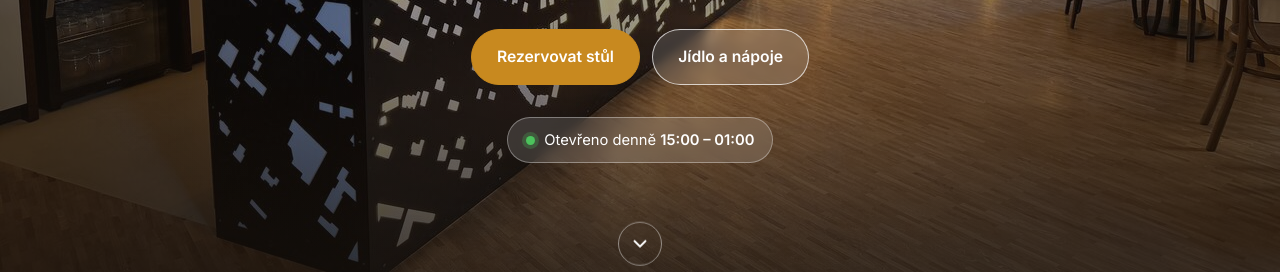
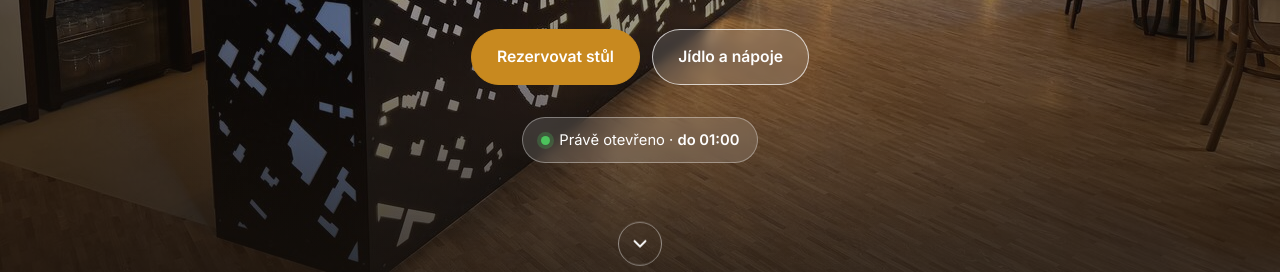
Before and after one commit to matyaskriz1/Pub-Podzemi-web, a plain HTML site: page index.html in a window 1280 px wide. Shown: the part 526-798 px from the top of the page. Drawn offline with Linux system fonts and the light colour scheme.

Commit message:
Štítek otevřeno/zavřeno podle aktuálního času
Na úvodní fotce se podle českého času ukazuje zelené „Právě otevřeno“
(15:00–01:00) nebo červené „Právě zavřeno“, v češtině i angličtině.

Co-Authored-By: Claude Opus 5.5 <noreply@anthropic.com>
Claude-Session: https://claude.ai/code/session_015Y6A5Vf8Mc4FnFD6LjWGQ5

```diff
--- a/index.html
+++ b/index.html
@@ -9,7 +9,7 @@
   <link rel="preconnect" href="https://fonts.googleapis.com">
   <link rel="preconnect" href="https://fonts.gstatic.com" crossorigin>
   <link href="https://fonts.googleapis.com/css2?family=Fraunces:opsz,wght@9..144,500;9..144,700&family=Inter:wght@400;500;600&display=swap" rel="stylesheet">
-  <link rel="stylesheet" href="style.css?v=5">
+  <link rel="stylesheet" href="style.css?v=6">
 </head>
 <body>
 
@@ -45,9 +45,9 @@
       <a href="tel:+420602211362" class="btn js-reserve" data-en="Book a table">Rezervovat stůl</a>
       <a href="#nabidka" class="btn btn--light" data-en="Food &amp; drinks">Jídlo a nápoje</a>
     </div>
-    <span class="hero__badge">
+    <span class="hero__badge" id="open-status">
       <span class="hero__badge-dot"></span>
-      <span data-en="Open daily &lt;strong&gt;3 pm – 1 am&lt;/strong&gt;">Otevřeno denně <strong>15:00 – 01:00</strong></span>
+      <span class="hero__badge-text" data-en="Open daily &lt;strong&gt;3 pm – 1 am&lt;/strong&gt;">Otevřeno denně <strong>15:00 – 01:00</strong></span>
     </span>
   </div>
   <a href="#info" class="hero__scroll" aria-label="Posunout dolů" data-en-aria-label="Scroll down"><svg viewBox="0 0 24 24"><path d="M6 9l6 6 6-6"/></svg></a>
@@ -213,6 +213,6 @@
   </div>
 </footer>
 
-<script src="main.js?v=5"></script>
+<script src="main.js?v=6"></script>
 </body>
 </html>
--- a/main.js
+++ b/main.js
@@ -183,3 +183,32 @@ if (navEl) {
   if (links) links.addEventListener('click', () => setTimeout(updateNav, 0));
   updateNav();
 }
+
+/* ---------- Otevřeno / zavřeno podle aktuálního českého času ---------- */
+// Otevírací doba: každý den 15:00 – 01:00.
+const OPEN_HOUR = 15, CLOSE_HOUR = 1;
+const statusEl = document.getElementById('open-status');
+
+function pragueHour() {
+  const parts = new Intl.DateTimeFormat('en-GB', { timeZone: 'Europe/Prague', hour: '2-digit', hour12: false })
+    .formatToParts(new Date());
+  return Number(parts.find(p => p.type === 'hour').value) % 24;
+}
+
+function renderOpenStatus() {
+  if (!statusEl) return;
+  const h = pragueHour();
+  const open = h >= OPEN_HOUR || h < CLOSE_HOUR;
+  const text = statusEl.querySelector('.hero__badge-text');
+  const msg = {
+    cs: open ? 'Právě otevřeno · <strong>do 01:00</strong>' : 'Právě zavřeno · <strong>otevíráme v 15:00</strong>',
+    en: open ? 'Open now · <strong>until 1 am</strong>' : 'Closed now · <strong>opens at 3 pm</strong>'
+  };
+  statusEl.classList.toggle('is-closed', !open);
+  // Uložíme obě jazykové verze, aby je přepínač jazyka správně vystřídal.
+  text.dataset.cs = msg.cs;
+  text.dataset.en = msg.en;
+  text.innerHTML = msg[currentLang];
+}
+renderOpenStatus();
+setInterval(renderOpenStatus, 60 * 1000);
--- a/style.css
+++ b/style.css
@@ -70,6 +70,7 @@ p + p { margin-top: .9rem; }
 .hero .hero__actions { justify-content: center; }
 .hero__badge { display: inline-flex; align-items: center; gap: .6rem; margin-top: 2rem; background: rgba(255,255,255,.14); border: 1px solid rgba(255,255,255,.35); backdrop-filter: blur(6px); padding: .6rem 1.1rem; border-radius: 999px; font-size: .92rem; white-space: nowrap; }
 .hero__badge-dot { width: 9px; height: 9px; border-radius: 50%; background: #4cc25c; box-shadow: 0 0 0 4px rgba(76,194,92,.25); }
+.hero__badge.is-closed .hero__badge-dot { background: #e5484d; box-shadow: 0 0 0 4px rgba(229,72,77,.28); }
 .hero__scroll { position: absolute; z-index: 1; bottom: 22px; left: 50%; transform: translateX(-50%); width: 44px; height: 44px; display: grid; place-items: center; color: #fff; border-radius: 50%; border: 1px solid rgba(255,255,255,.45); animation: bob 2s ease-in-out infinite; }
 .hero__scroll svg { width: 22px; height: 22px; fill: none; stroke: currentColor; stroke-width: 2; stroke-linecap: round; stroke-linejoin: round; }
 @keyframes bob { 50% { transform: translate(-50%, 6px); } }
```
Also changed, not shown: jidelni-listek.html (+2 -2 lines), napojovy-listek.html (+2 -2 lines).
